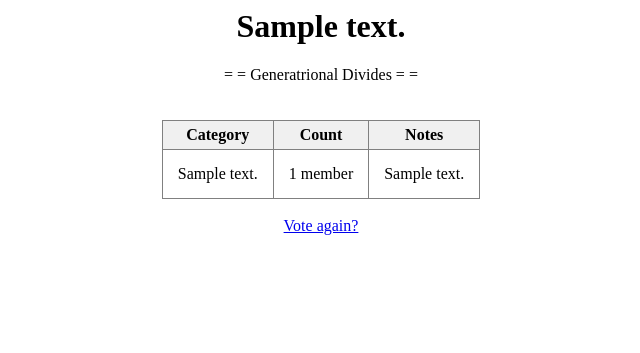
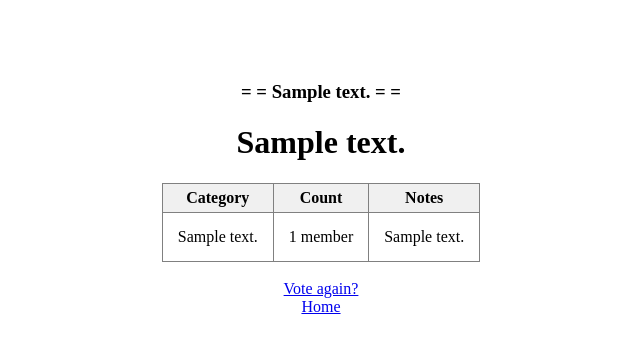
Before and after one commit to enoren5/Django_official_polling, a Django app: page /1/results/ in a window 1280 px wide. Shown: the top 353 px of the page, without its empty margins (319-959 px from the left). Run offline with Django 4.2, Linux system fonts and the light colour scheme; tables that the repository leaves empty hold one stand-in row (values such as "Sample post").

Commit message:
Add `title_text` CharField + in 2x templates

```diff
--- a/polls/models.py
+++ b/polls/models.py
@@ -4,6 +4,7 @@ import datetime
 
 class Question(models.Model):
     question_text = models.CharField(max_length=200)
+    title_text = models.CharField(max_length=200, blank=True)
     pub_date = models.DateTimeField('date published')
 
     def was_published_recently(self):
--- a/templates/polls/detail.html
+++ b/templates/polls/detail.html
@@ -1,5 +1,8 @@
 <form action="{% url 'polls:vote' question.id %}" method="post">
 {% csrf_token %}
+    <br>
+        <center><h2><caption>= = {{question.title_text}} = =</caption></h2></center>
+    <br>
 <fieldset>
     <legend><h1>{{ question.question_text }}</h1></legend>
     {% if error_message %}<p style="color:red;"><strong>{{ error_message }}</strong></p>{% endif %}
--- a/templates/polls/results.html
+++ b/templates/polls/results.html
@@ -14,7 +14,12 @@
 		padding:15px;
 	}
 </style>
+
 <center>
+<br><br><br>
+<h3><caption>= = {{question.title_text}} = =</caption></h3>
+
+
 <h1>{{ question.question_text }}</h1>
 <!--
 <ul>
@@ -22,8 +27,7 @@
     <li>{{ choice.choice_text }} -- {{ choice.votes }} vote{{ choice.votes|pluralize }} - - {{choice.notes}}</li>
 {% endfor %}
 </ul> -->
-<caption>= = Generatrional Divides = =</caption>
-    <br><br><br>
+
 <table class="demo">
     <thead>
 	<tr>
@@ -44,6 +48,7 @@
 
 </table>
 <br>
-<center>
 <a href="{% url 'polls:detail' question.id %}">Vote again?</a>
+<br>
+<a href="/">Home</a>
 </center>
```
Also changed, not shown: polls/migrations/0004_question_title_text_alter_choice_question.py (added).
